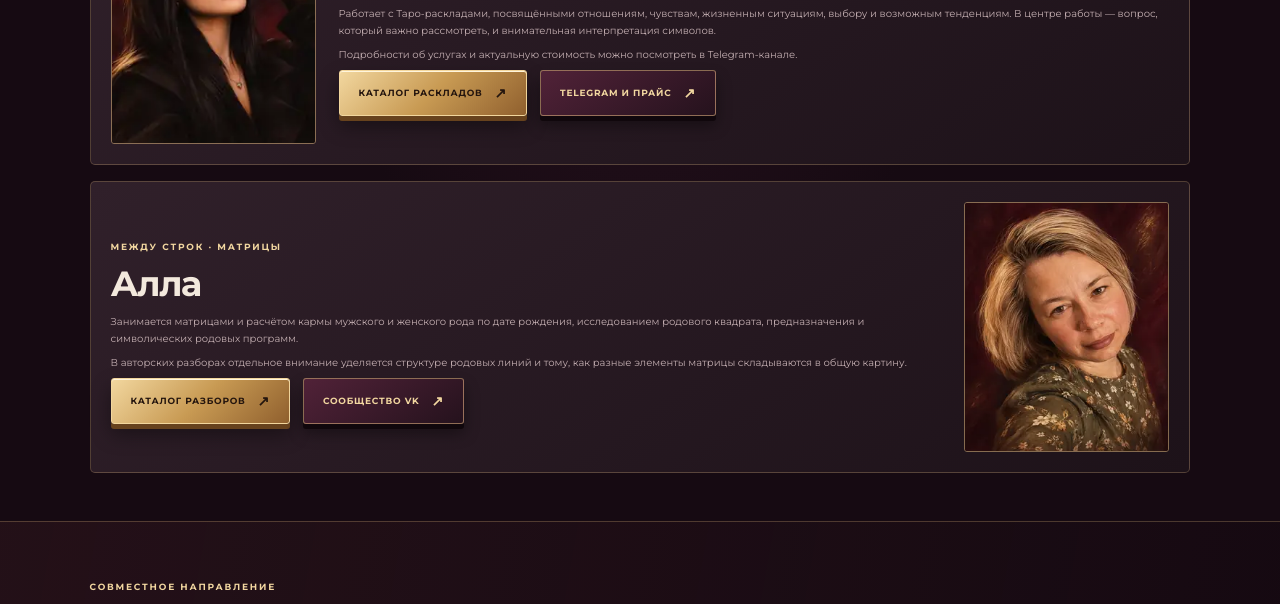
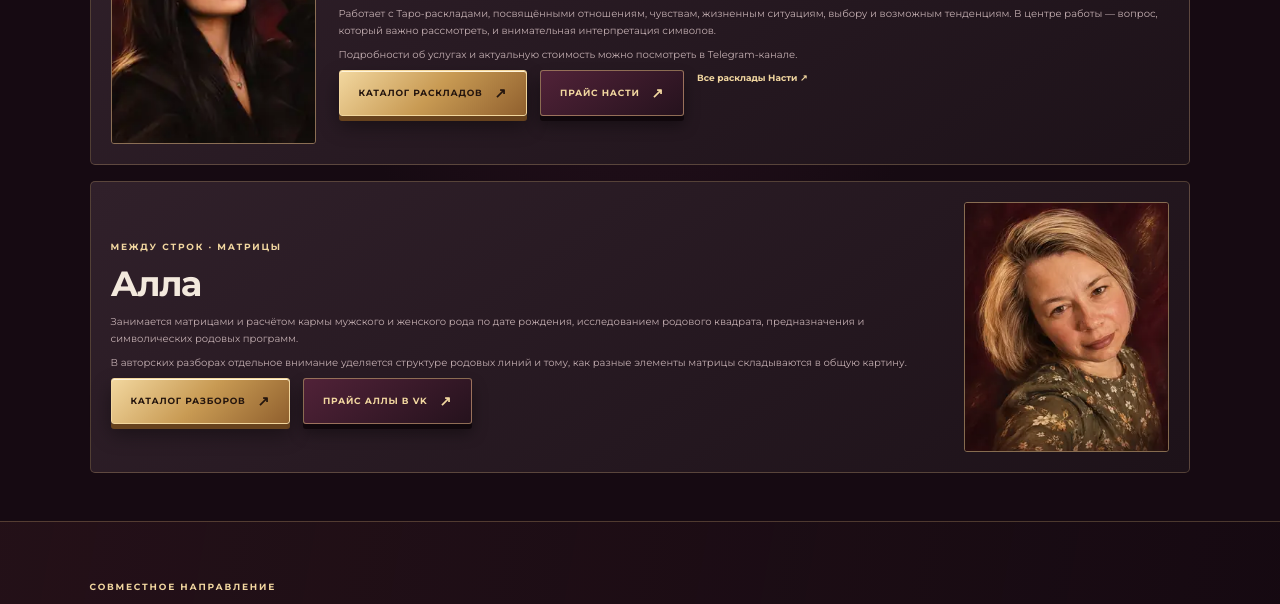
Before and after one commit to alla83239-coder/mezhdu-strok-ot-serdtsa, a plain HTML site: page about.html in a window 1280 px wide. Shown: the part 533-1137 px from the top of the page. Drawn offline with Linux system fonts and the light colour scheme.

Commit message:
Add direct author price and service links

```diff
--- a/about.html
+++ b/about.html
@@ -5,8 +5,8 @@
 <nav class="main-nav" id="mainNav"><a href="index.html" data-page="index">Главная</a><a href="tarot.html" data-page="tarot">Расклады</a><a href="matrices.html" data-page="matrices">Матрицы</a><a href="mak.html" data-page="mak">Карма рода</a><a href="about.html" data-page="about">Авторы</a><a href="library.html" data-page="library">Библиотека</a><a class="nav-book" href="booking.html">Запись <span>↗</span></a><a class="nav-account" href="account.html">Кабинет</a></nav></header><main>
 <section class="page-hero compact-hero"><div class="breadcrumbs"><a href="index.html">Главная</a> / Авторы</div><p class="eyebrow">НАШЕ ПРОСТРАНСТВО</p><h1>Два автора.<br><em>Два взгляда.</em></h1><p>Матрицы, Таро и метафорические практики — разные пути к исследованию личных и семейных историй.</p></section>
 <section class="section author-detail-section">
-  <article class="author-profile"><img src="assets/nastya-portrait.webp" alt="Графический портрет Насти"><div class="author-profile-copy"><p class="eyebrow">ОТ СЕРДЦА · ТАРО</p><h2>Настя</h2><p>Работает с Таро-раскладами, посвящёнными отношениям, чувствам, жизненным ситуациям, выбору и возможным тенденциям. В центре работы — вопрос, который важно рассмотреть, и внимательная интерпретация символов.</p><p>Подробности об услугах и актуальную стоимость можно посмотреть в Telegram-канале.</p><div class="button-row"><a class="button button-gold" href="tarot.html">Каталог раскладов <span>↗</span></a><a class="button button-outline" href="https://t.me/From_the_1heart" target="_blank" rel="noopener">Telegram и прайс <span>↗</span></a></div></div></article>
-  <article class="author-profile author-profile-reverse"><img src="assets/alla-portrait.webp" alt="Графический портрет Аллы"><div class="author-profile-copy"><p class="eyebrow">МЕЖДУ СТРОК · МАТРИЦЫ</p><h2>Алла</h2><p>Занимается матрицами и расчётом кармы мужского и женского рода по дате рождения, исследованием родового квадрата, предназначения и символических родовых программ.</p><p>В авторских разборах отдельное внимание уделяется структуре родовых линий и тому, как разные элементы матрицы складываются в общую картину.</p><div class="button-row"><a class="button button-gold" href="matrices.html">Каталог разборов <span>↗</span></a><a class="button button-outline" href="https://vk.ru/soulmatetarot" target="_blank" rel="noopener">Сообщество VK <span>↗</span></a></div></div></article>
+  <article class="author-profile"><img src="assets/nastya-portrait.webp" alt="Графический портрет Насти"><div class="author-profile-copy"><p class="eyebrow">ОТ СЕРДЦА · ТАРО</p><h2>Настя</h2><p>Работает с Таро-раскладами, посвящёнными отношениям, чувствам, жизненным ситуациям, выбору и возможным тенденциям. В центре работы — вопрос, который важно рассмотреть, и внимательная интерпретация символов.</p><p>Подробности об услугах и актуальную стоимость можно посмотреть в Telegram-канале.</p><div class="button-row"><a class="button button-gold" href="tarot.html">Каталог раскладов <span>↗</span></a><a class="button button-outline" href="https://t.me/From_the_1heart/12" target="_blank" rel="noopener">Прайс Насти <span>↗</span></a><a class="text-link author-price-extra" href="https://t.me/From_the_1heart/155" target="_blank" rel="noopener">Все расклады Насти ↗</a></div></div></article>
+  <article class="author-profile author-profile-reverse"><img src="assets/alla-portrait.webp" alt="Графический портрет Аллы"><div class="author-profile-copy"><p class="eyebrow">МЕЖДУ СТРОК · МАТРИЦЫ</p><h2>Алла</h2><p>Занимается матрицами и расчётом кармы мужского и женского рода по дате рождения, исследованием родового квадрата, предназначения и символических родовых программ.</p><p>В авторских разборах отдельное внимание уделяется структуре родовых линий и тому, как разные элементы матрицы складываются в общую картину.</p><div class="button-row"><a class="button button-gold" href="matrices.html">Каталог разборов <span>↗</span></a><a class="button button-outline" href="https://vk.ru/market-236182359?screen=group" target="_blank" rel="noopener">Прайс Аллы в VK <span>↗</span></a></div></div></article>
 </section>
 <section class="section note-section"><p class="eyebrow">СОВМЕСТНОЕ НАПРАВЛЕНИЕ</p><h2>Карма Рода</h2><p>В совместных практиках Алла и Настя используют МАК «Карма Рода» как инструмент ассоциаций и рефлексии: через образы, вопросы и личные смыслы исследуются семейные сюжеты.</p><a class="text-link" href="mak.html">Посмотреть совместные практики ↗</a></section></main>
 <footer class="site-footer">
```
